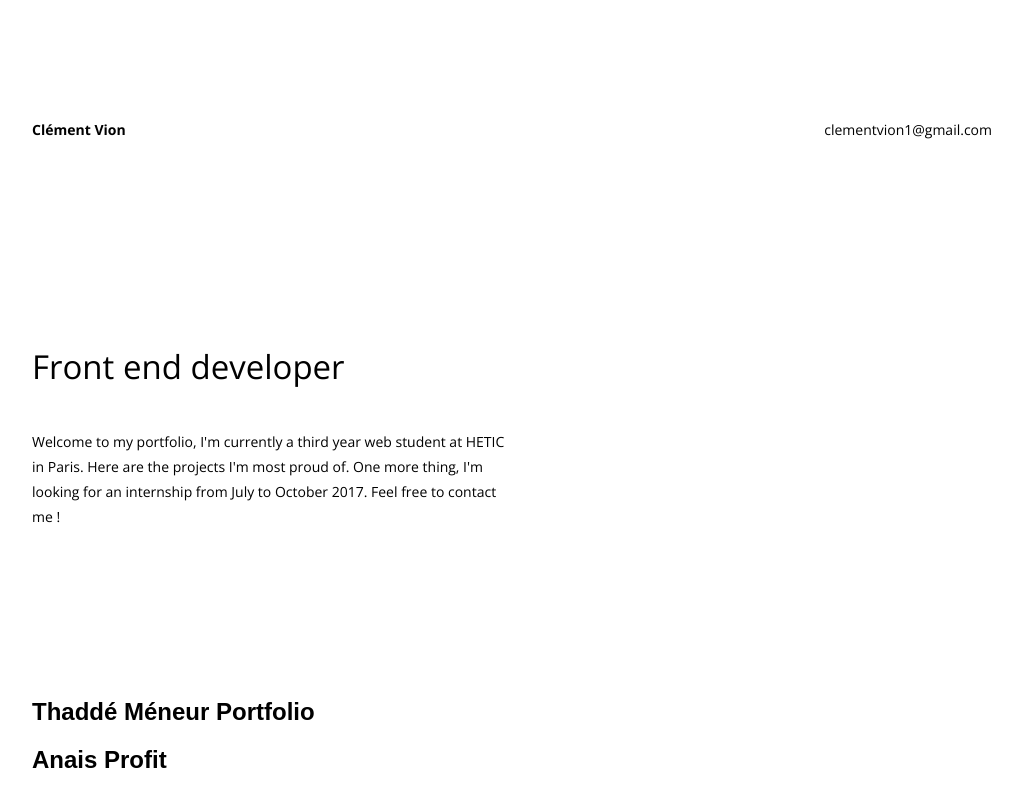
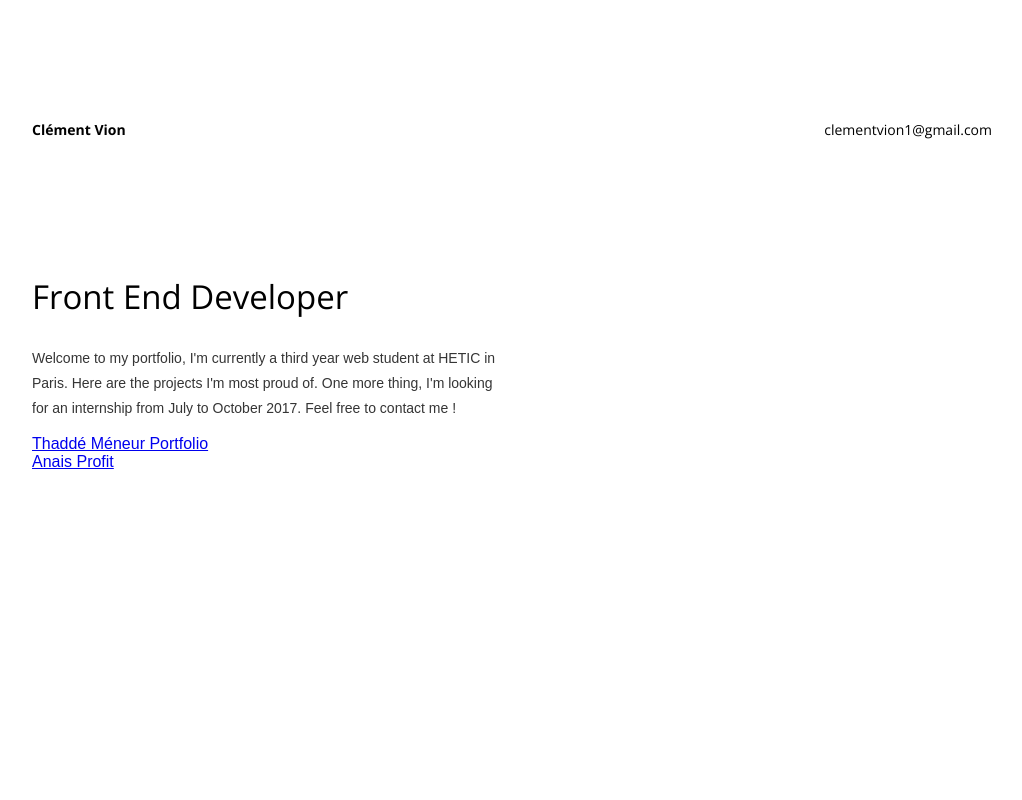
Before and after one commit to ClementVion/folio-react, a React (Create React App) app: page / in a window 1280 px wide. Shown: the whole page, without its empty margins (128-1150 px from the left). Built offline with nearby package versions, Linux system fonts and the light colour scheme.

Commit message:
feat(projects) add routes to projects

```diff
--- a/src/App.js
+++ b/src/App.js
@@ -1,8 +1,8 @@
 import React, { Component } from 'react'
-import { BrowserRouter as Router, Route, Link } from 'react-router-dom'
+import { BrowserRouter as Router, Route } from 'react-router-dom'
 import HomeScene from './scenes/HomeScene'
+import ProjectScene from './scenes/ProjectScene'
 import './App.css'
-import projects from './projects.json'
 
 class App extends Component {
 
@@ -10,7 +10,10 @@ class App extends Component {
     return (
       <div className="App">
         <Router>
-          <Route path="/" component={HomeScene} />
+          <div>
+            <Route exact path="/" component={HomeScene} />
+            <Route path="/projects/:project" component={ProjectScene} />
+          </div>
         </Router>
       </div>
     );
--- a/src/components/Header/Header.css
+++ b/src/components/Header/Header.css
@@ -1,5 +1,5 @@
 header{
-	padding: 120px 0 135px 0;
+	margin: 120px 0 135px 0;
 	font-size: 0.875rem;
 	font-family: 'Open Sans', sans-serif;
 }
@@ -22,17 +22,3 @@ header a {
 .header__contact {
   color: #000000;
 }
-
-.header__title {
-	font-size: 2.0625rem;
-	margin: 205px 0 40px 0;
-	font-weight: 500;
-}
-
-.header__description {
-	width: 50%;
-	line-height: 25px;
-	font-weight: 300;
-	font-size: 0.875rem;
-	color: $second-font-color;
-}
--- a/src/components/Header/index.js
+++ b/src/components/Header/index.js
@@ -1,4 +1,5 @@
 import React, { Component } from 'react';
+import { Link } from 'react-router-dom'
 import './Header.css';
 
 class Header extends Component {
@@ -6,14 +7,9 @@ class Header extends Component {
     return(
       <header className="header">
         <div className="header__top">
-          <a href="#" className="header__name">Clément Vion</a>
+          <Link to='/' className="header__name">Clément Vion </Link>
           <a href="#"className="header__contact">clementvion1@gmail.com</a>
         </div>
-        <h1 className="header__title">Front end developer</h1>
-        <p className="header__description">Welcome to my portfolio, I'm currently
-        a third year web student at HETIC in Paris. Here are the projects
-        I'm most proud of. One more thing, I'm looking for an internship from
-        July to October 2017. Feel free to contact me !</p>
       </header>
     );
   }
--- /dev/null
+++ b/src/components/HeaderHome/HeaderHome.css
@@ -0,0 +1,13 @@
+.HeaderHome__title {
+  font-family: 'Open Sans', sans-serif;
+	font-size: 2.0625rem;
+	font-weight: 500;
+}
+
+.HeaderHome__description {
+	width: 50%;
+	line-height: 25px;
+	font-weight: 300;
+	font-size: 0.875rem;
+	color: #353535;
+}
--- /dev/null
+++ b/src/components/HeaderHome/index.js
@@ -0,0 +1,20 @@
+import React, { Component } from 'react'
+import './HeaderHome.css'
+
+class HeaderHome extends Component {
+
+  render() {
+    return(
+      <section className="HeaderHome">
+        <h1 className="HeaderHome__title">Front End Developer</h1>
+        <p className="HeaderHome__description">Welcome to my portfolio, I'm currently
+        a third year web student at HETIC in Paris. Here are the projects
+        I'm most proud of. One more thing, I'm looking for an internship from
+        July to October 2017. Feel free to contact me !</p>
+      </section>
+    )
+  }
+
+}
+
+export default HeaderHome
--- a/src/components/ProjectHome/index.js
+++ b/src/components/ProjectHome/index.js
@@ -1,6 +1,6 @@
-import React, { Component } from 'react';
-// import className from 'classnames';
-import './ProjectHome.css';
+import React, { Component } from 'react'
+import { Link } from 'react-router-dom'
+import './ProjectHome.css'
 
 class ProjectHome extends Component {
 
@@ -8,7 +8,7 @@ class ProjectHome extends Component {
     return(
       <section className="ProjectHome">
         <div>
-          <h2 className="ProjectHome__title">{ this.props.title }</h2>
+          <Link to={'/projects/' + this.props.slug }>{this.props.title}</Link>
         </div>
       </section>
     );
--- a/src/projects.json
+++ b/src/projects.json
@@ -1,7 +1,9 @@
 [{
     "id": "0",
+    "slug": "thadde-meneur-portfolio",
     "title": "Thaddé Méneur Portfolio"
 }, {
     "id": "1",
+    "slug": "anais-profit",
     "title": "Anais Profit"
 }]
--- a/src/scenes/HomeScene/index.js
+++ b/src/scenes/HomeScene/index.js
@@ -1,5 +1,6 @@
 import React, { Component } from 'react'
 import Header from '../../components/Header'
+import HeaderHome from '../../components/HeaderHome'
 import ProjectHome from '../../components/ProjectHome'
 import projects from '../../projects.json'
 
@@ -9,13 +10,14 @@ class HomeScene extends Component {
     return (
       <div className="Home">
         <Header />
+        <HeaderHome />
         { projects.map(this.renderProject) }
       </div>
     )
   }
 
-  renderProject({title, id}) {
-    return <ProjectHome key={id} title={title} />
+  renderProject({id, title, slug}) {
+    return <ProjectHome key={id} title={title} slug={slug} />
   }
 }
 
--- /dev/null
+++ b/src/scenes/ProjectScene/index.js
@@ -0,0 +1,20 @@
+import React, { Component } from 'react'
+import Header from '../../components/Header'
+import projects from '../../projects.json'
+
+class ProjectScene extends Component {
+
+  render() {
+    const slug = this.props.match.params.project;
+    const project = projects.find(item => item.slug === slug)
+
+    return (
+      <div className="Project">
+        <Header />
+        Project {project.title}
+      </div>
+    )
+  }
+}
+
+export default ProjectScene
```
